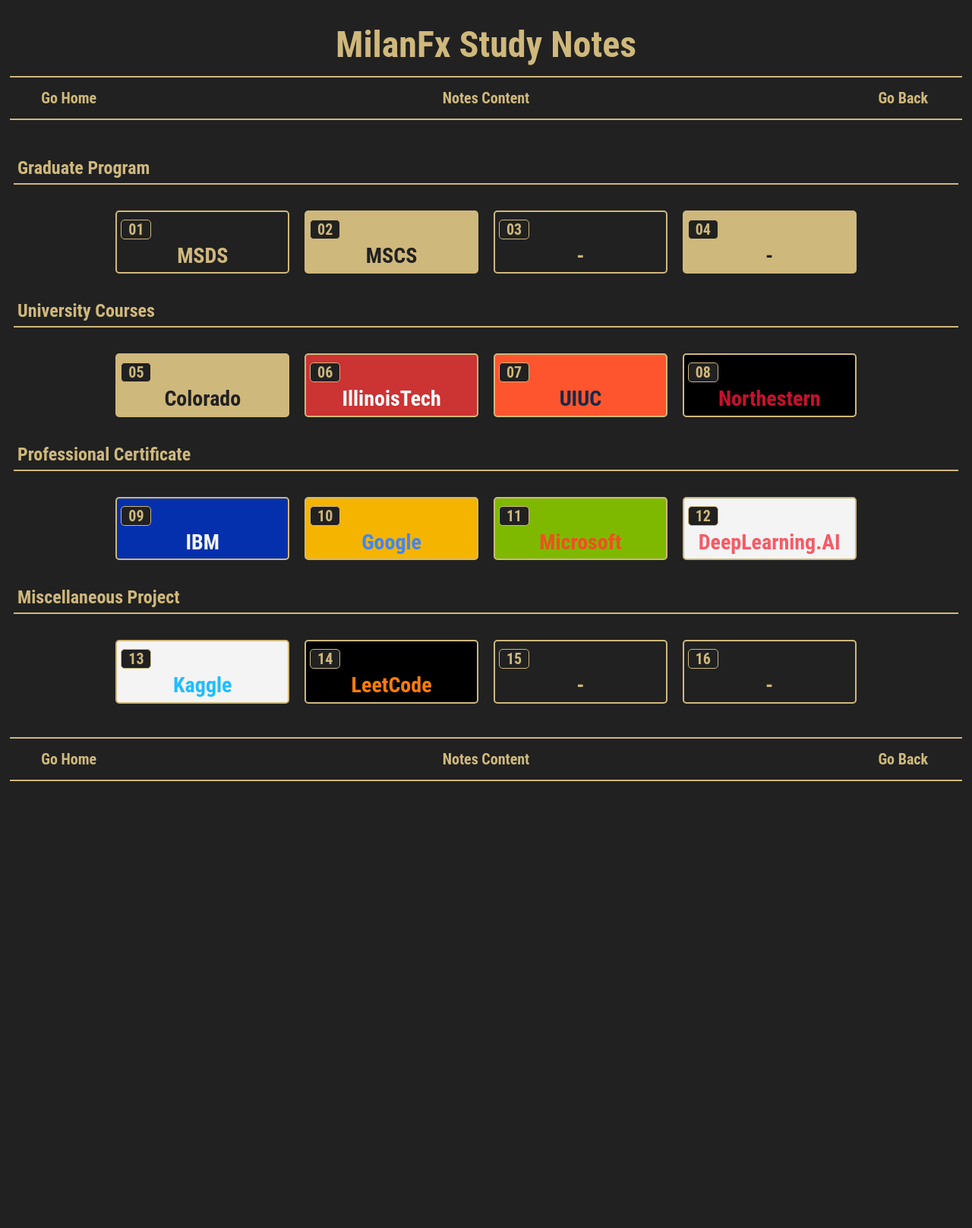
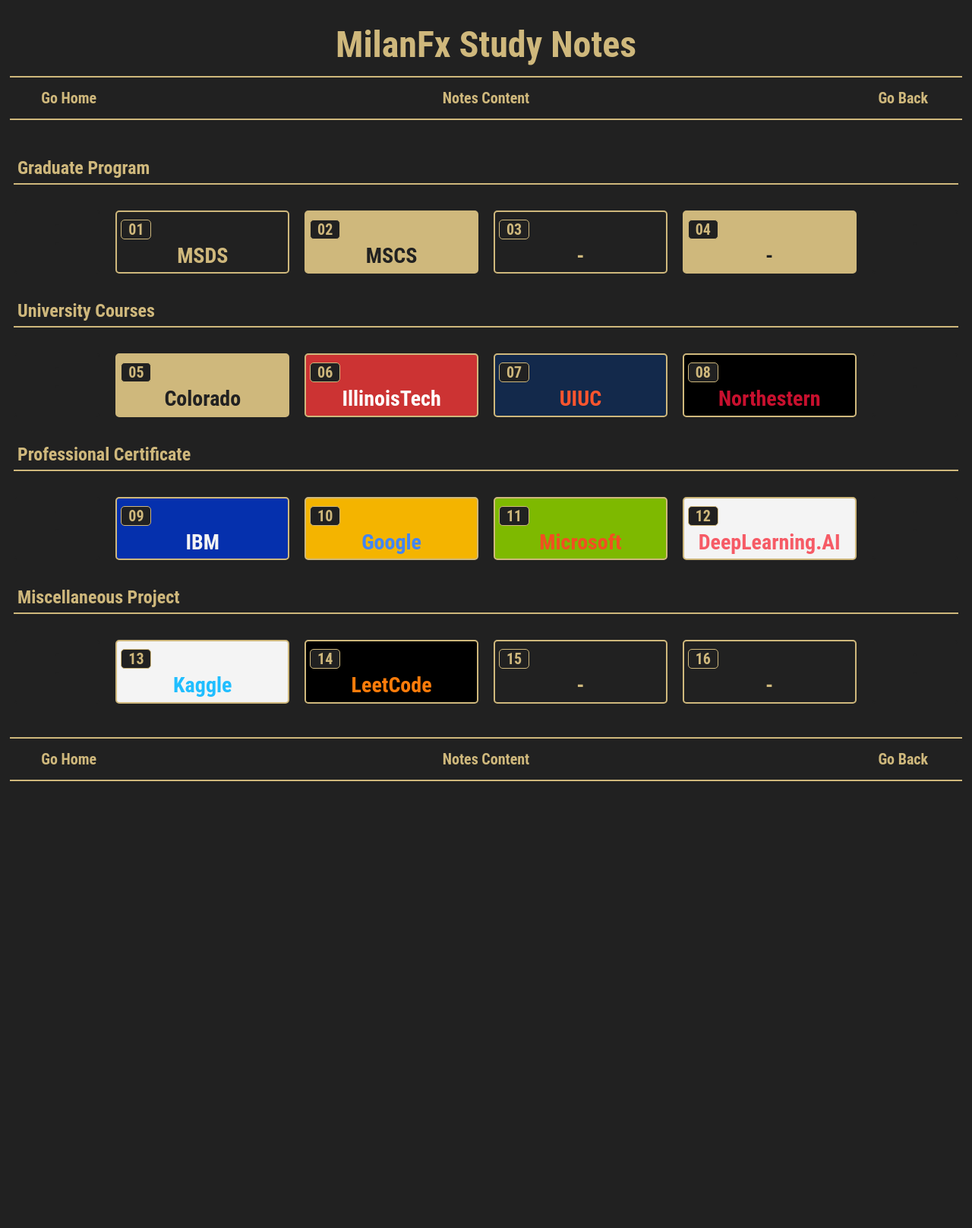
Before and after one commit to milanfx/milanfx.github.io, a Jekyll site: the page built from index.md, in a window 1280 px wide. Shown: the whole page at 76% size. Built offline with Jekyll 4.4.1, drawn with Linux system fonts in a browser that asks for light colours.

Commit message:
Update index.md

```diff
--- a/index.md
+++ b/index.md
@@ -25,7 +25,7 @@
       <a href="/#/"           class="btn empty">-<br>-</a>
       <a href="/#/" class="btn boxout" style="background-color:#CFB87C; color:#212121;"><span class="btn boxin">05</span>Colorado<br></a>
       <a href="/#/" class="btn boxout" style="background-color:#CC3333; color:#FFFFFF;"><span class="btn boxin">06</span>IllinoisTech<br></a>
-      <a href="/#/" class="btn boxout" style="background-color:#FF552E; color:#13294B;"><span class="btn boxin">07</span>UIUC<br></a>
+      <a href="/#/" class="btn boxout" style="background-color:#13294B; color:#FF552E;"><span class="btn boxin">07</span>UIUC<br></a>
       <a href="/#/" class="btn boxout" style="background-color:#000000; color:#C8102E;"><span class="btn boxin">08</span>Northestern<br></a>
       <a href="/#/"           class="btn empty">-<br>-</a>
     </div>
```
